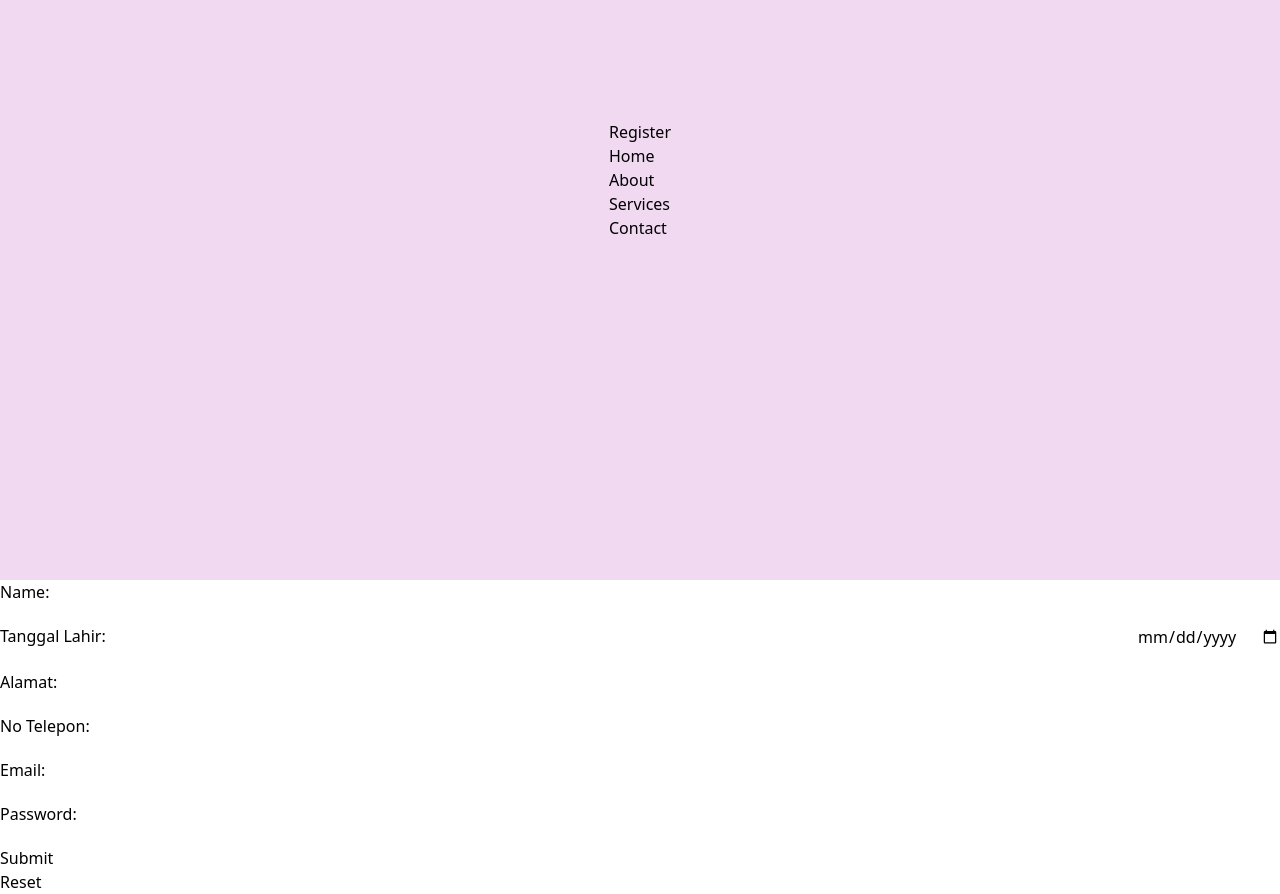
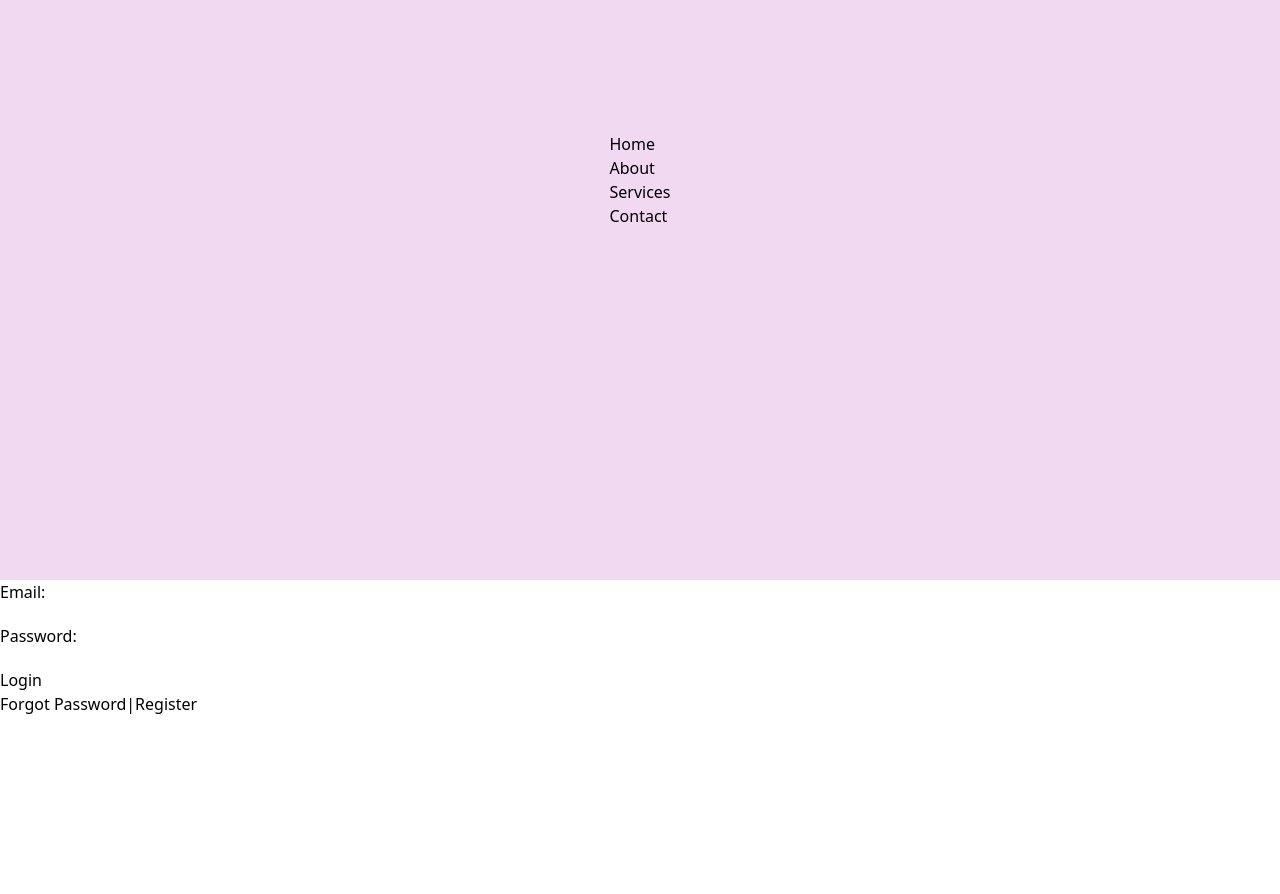
Before and after one commit to kekeputri08/formLogin2, a React app in the folder from-login-app/: page / in a window 1280 px wide. Shown: the part 220-1114 px from the top of the page. After the commit the page ends 936 px from the top, so only its background shows below. Built offline with nearby package versions, Linux system fonts and the light colour scheme; the HTML template or start-up script is replaced by a standard one.

Commit message:
.
tampilan login

```diff
--- a/from-login-app/src/App.tsx
+++ b/from-login-app/src/App.tsx
@@ -1,4 +1,5 @@
-import React, { useState, useEffect } from 'react';
+// App.tsx
+import React from 'react';
 import { BrowserRouter as Router, Route, Routes } from 'react-router-dom';
 import Navbar from './components/atoms/Navbar';
 import { navbarData } from './utils/staticVariables';
@@ -7,42 +8,16 @@ import HomePage from './components/tamplates/HomePage';
 import AboutPage from './components/tamplates/AboutPage';
 import ServicesPage from './components/tamplates/ServicesPage';
 import ContactPage from './components/tamplates/ContactPage';
-interface FormData {
-  name: string;
-  birthDate: string;
-  address: string;
-  phoneNumber: string;
-  email: string;
-  password: string;
-}
-
-type ErrorMessage = string | null;
-type SuccessMessage = string | null;
+import LoginPage from './components/tamplates/LoginPage';
 
 const App: React.FC = () => {
-  const [submittedData, setSubmittedData] = useState<FormData | null>(null);
-  const [error, setError] = useState<ErrorMessage>(null);
-  const [successMessage, setSuccessMessage] = useState<SuccessMessage>(null);
-
-  const handleSubmit = (data: FormData) => {
-    if (!data.name || !data.birthDate || !data.address || !data.phoneNumber || !data.email || !data.password) {
-      setError('Semua bidang harus diisi');
-      return;
-    }
-    setSubmittedData(data);
-    setSuccessMessage('Data berhasil disubmit!');
-    setError(null);
+  const handleLogin = (email: string, password: string) => {
+    // implement login functionality
   };
 
-  const handleReset = () => {
-    setSubmittedData(null);
-    setError(null);
-    setSuccessMessage(null);
+  const handleRegister = (formData: any) => {
+    console.log('yuhu', formData);
   };
-
-  useEffect(() => {
-    console.log('Submitted Data:', submittedData);
-  }, [submittedData]);
 
   return (
     <Router>
@@ -51,23 +26,13 @@ const App: React.FC = () => {
         <div className="flex flex-col justify-center items-center w-full">
           <div className='flex flex-row gap-4'>
             <Routes>
-              <Route path="/" element={<RegisterPage onSubmit={handleSubmit} />} />
+              <Route path="/" element={<LoginPage onLogin={handleLogin} />} />
               <Route path="/home" element={<HomePage />} />
               <Route path="/about" element={<AboutPage />} />
               <Route path="/services" element={<ServicesPage />} />
               <Route path="/contact" element={<ContactPage />} />
+              <Route path="/register" element={<RegisterPage onSubmit={handleRegister} />} />
             </Routes>
-            {submittedData && (
-              <div className="bg-white shadow-md rounded px-8 pt-6 pb-8 mb-4">
-                <h2 className="text-xl mb-4">Data Register:</h2>
-                <p>Nama: {submittedData.name}</p>
-                <p>Tanggal Lahir: {submittedData.birthDate}</p>
-                <p>Alamat: {submittedData.address}</p>
-                <p>No Telepon: {submittedData.phoneNumber}</p>
-                <p>Email: {submittedData.email}</p>
-                <p>Password: {submittedData.password}</p>
-              </div>
-            )}
           </div>
         </div>
       </div>
--- /dev/null
+++ b/from-login-app/src/components/tamplates/LoginPage/index.tsx
@@ -0,0 +1,36 @@
+
+import React, { useState, FC } from 'react';
+import { Link } from 'react-router-dom';
+import Button from '../../atoms/Button';
+import Input from '../../atoms/Input';
+
+interface LoginProps {
+  onLogin: (email: string, password: string,) => void;
+}
+
+const Login:FC<LoginProps> = ({ onLogin }) => {
+  const [email, setEmail] = useState('');
+  const [password, setPassword] = useState('');
+
+  const handleLogin = (e: React.FormEvent<HTMLFormElement>) => {
+    e.preventDefault();
+    onLogin(email, password);
+  };
+
+  return (
+    <form onSubmit={handleLogin} className="bg-white shadow-md rounded px-8 pt-6 pb-8 mb-4">
+      <Input label='Email' type='email' name='email' value={email} onChange={(e) => setEmail(e.target.value)} />
+      <Input label='Password' type='password' name='password' value={password} onChange={(e) => setPassword(e.target.value)} />
+      <div className="flex justify-between mt-4">
+        <Button type="submit" text="Login" />
+        <div>
+          <Link to="/forgot-password" className="text-blue-500 hover:underline">Forgot Password</Link>
+          <span className="mx-2">|</span>
+          <Link to="/register" className="text-blue-500 hover:underline">Register</Link>
+        </div>
+      </div>
+    </form>
+  );
+};
+
+export default Login;
--- a/from-login-app/src/components/tamplates/RegisterPage/index.tsx
+++ b/from-login-app/src/components/tamplates/RegisterPage/index.tsx
@@ -27,7 +27,7 @@ const RegisterPage: React.FC<RegisterPageProps> = ({ onSubmit }) => {
 
   const handleSubmit = (e: React.FormEvent<HTMLFormElement>) => {
     e.preventDefault();
-    onSubmit(formData);
+    onSubmit(formData); // call the onSubmit function passed from props
   };
 
   const handleReset = () => {
--- a/from-login-app/src/utils/staticVariables.ts
+++ b/from-login-app/src/utils/staticVariables.ts
@@ -1,11 +1,9 @@
 export const navbarData = [
-    {
-        name: 'Register',
-        path: '/'
-      },
+
+
     {
       name: 'Home',
-      path: '/home'
+      path: '/'
     },
     {
       name: 'About',
@@ -20,4 +18,5 @@ export const navbarData = [
       path: '/contact'
     },
 
+
   ]
```
